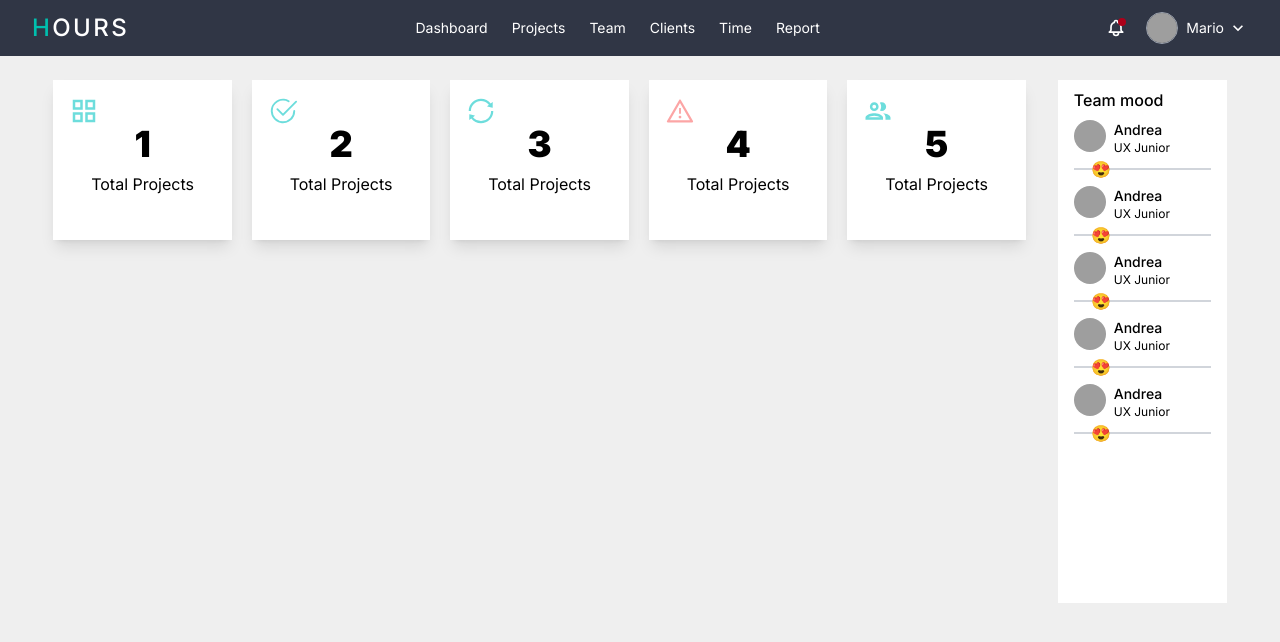
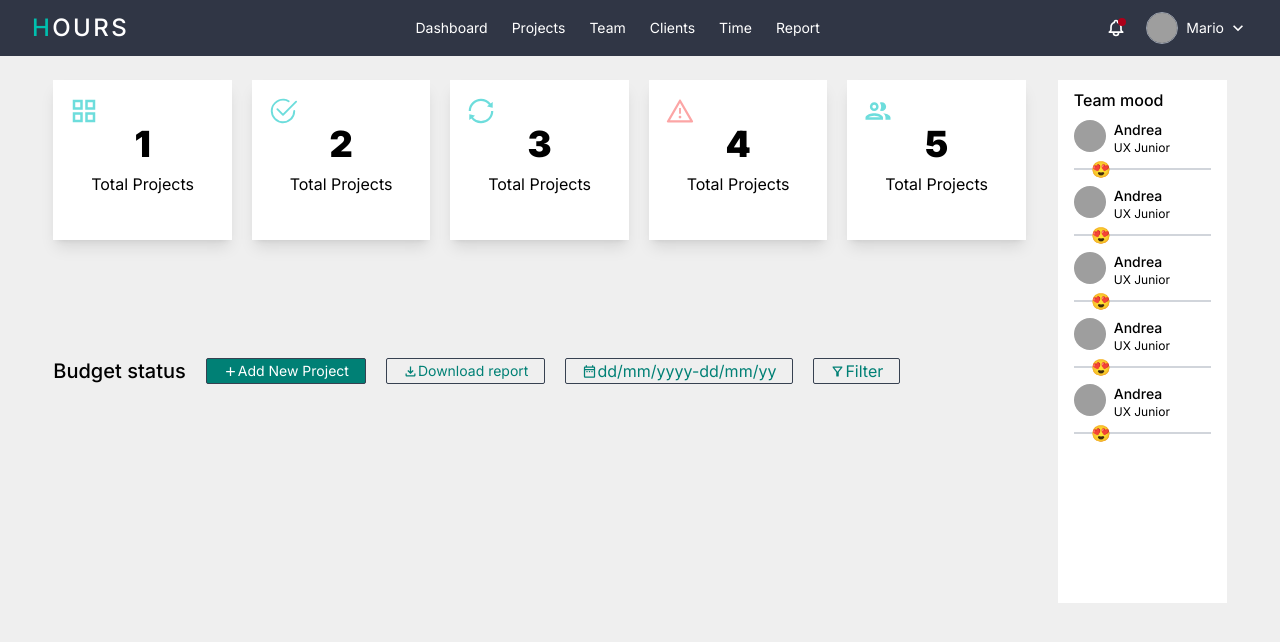
Before and after one commit to Avin008/roc8-user-dashboard-assignment, a React (Vite) app: page / in a window 1280 px wide. Shown: the top 642 px of the page. Built offline with nearby package versions, Linux system fonts and the light colour scheme; grey boxes are pictures that could not be loaded.

Commit message:
added: budget status component

```diff
--- /dev/null
+++ b/src/components/BugetStatus.tsx
@@ -0,0 +1,33 @@
+import {
+  MdOutlineAdd,
+  MdOutlineFileDownload,
+  MdOutlineDateRange,
+  MdOutlineFilterAlt,
+} from "react-icons/md";
+const BudgetStatus = () => {
+  return (
+    <div className="flex gap-5 items-center">
+      <span className="font-medium text-xl">
+        Budget status
+      </span>
+      <span className="flex gap-5">
+        <button className="border bg-[#008075] text-white text-sm flex items-center border-gray-700 px-4 rounded-sm">
+          <MdOutlineAdd size={15} /> Add New Project
+        </button>
+        <button className="border border-gray-700 flex text-[#008075] text-sm px-4 items-center rounded-sm">
+          <MdOutlineFileDownload size={15} /> Download
+          report
+        </button>
+        <button className="border flex border-gray-700 text-[#008075] px-4 items-center rounded-sm">
+          <MdOutlineDateRange size={15} />{" "}
+          dd/mm/yyyy-dd/mm/yy
+        </button>
+        <button className="border flex items-center text-[#008075] border-gray-700 px-4 rounded-sm">
+          <MdOutlineFilterAlt size={15} /> Filter
+        </button>
+      </span>
+    </div>
+  );
+};
+
+export default BudgetStatus;
--- a/src/components/Layout.tsx
+++ b/src/components/Layout.tsx
@@ -1,19 +1,29 @@
 import Navbar from "./Navbar";
 import StatusCard from "./StatusCard";
 import TeamMoods from "./TeamMoods";
+import {
+  MdOutlineAdd,
+  MdOutlineFileDownload,
+  MdOutlineDateRange,
+  MdOutlineFilterAlt,
+} from "react-icons/md";
+import BudgetStatus from "./BugetStatus";
 
 const Layout = () => {
   return (
     <div className="bg-[#EFEFEF] min-h-screen absolute w-full">
       <Navbar />
       <div className="h-screen grid grid-cols-6 grid-rows-3 gap-8 mt-20 mx-auto w-11/12">
-        <div className="col-span-5 grid h-40 grid-cols-5 gap-5 row-span-2">
+        <div className="col-span-5 grid h-40 grid-cols-5 gap-5 row-start-1 row-end-2">
           {[1, 2, 3, 4, 5].map((x) => (
             <StatusCard x={x} />
           ))}
         </div>
-        <div className="row-span-2 col-span-1">
+        <div className="row-start-1 row-end-3 col-span-1">
           <TeamMoods />
+        </div>
+        <div className="col-span-5">
+          <BudgetStatus />
         </div>
       </div>
     </div>
```
